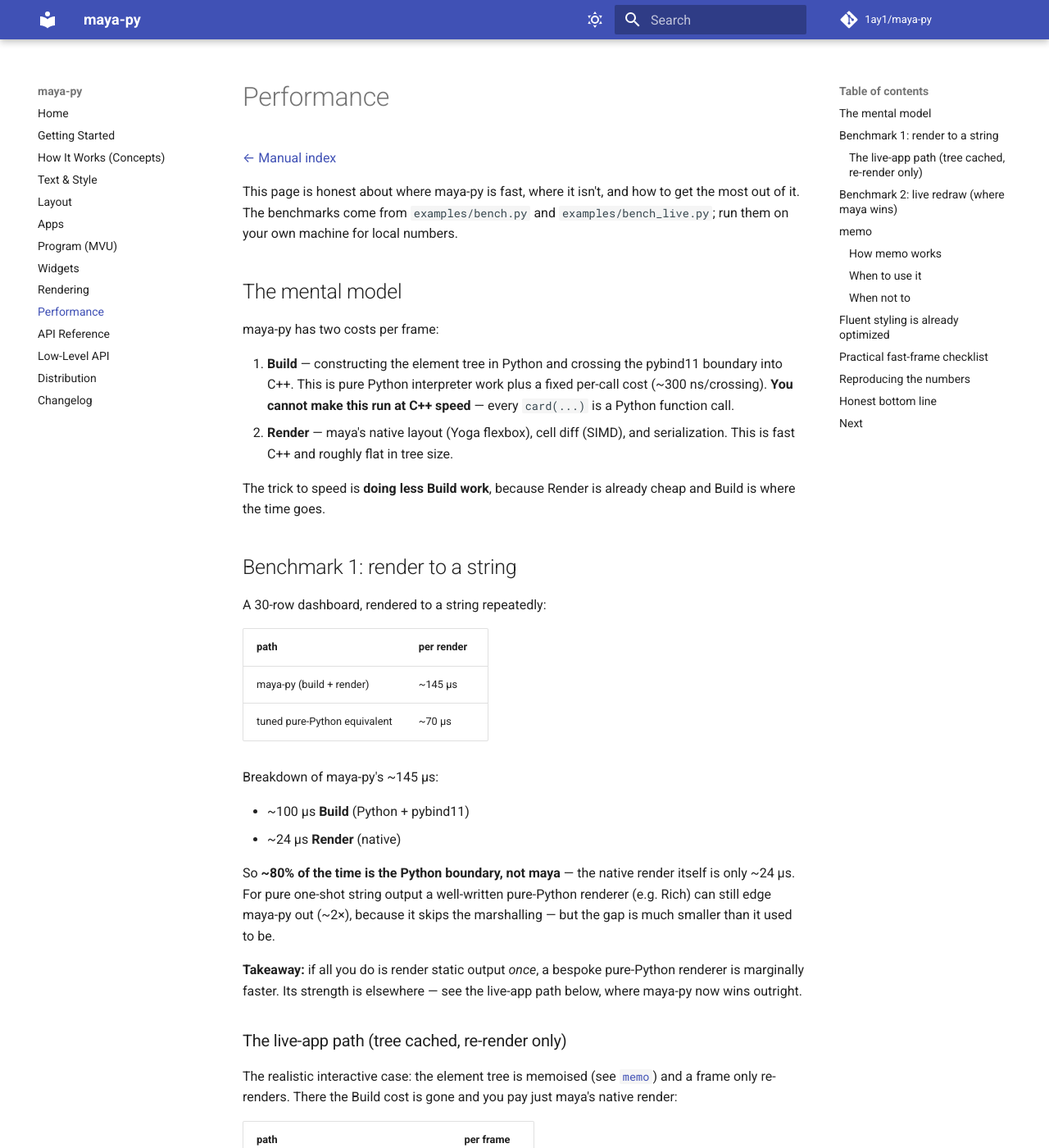
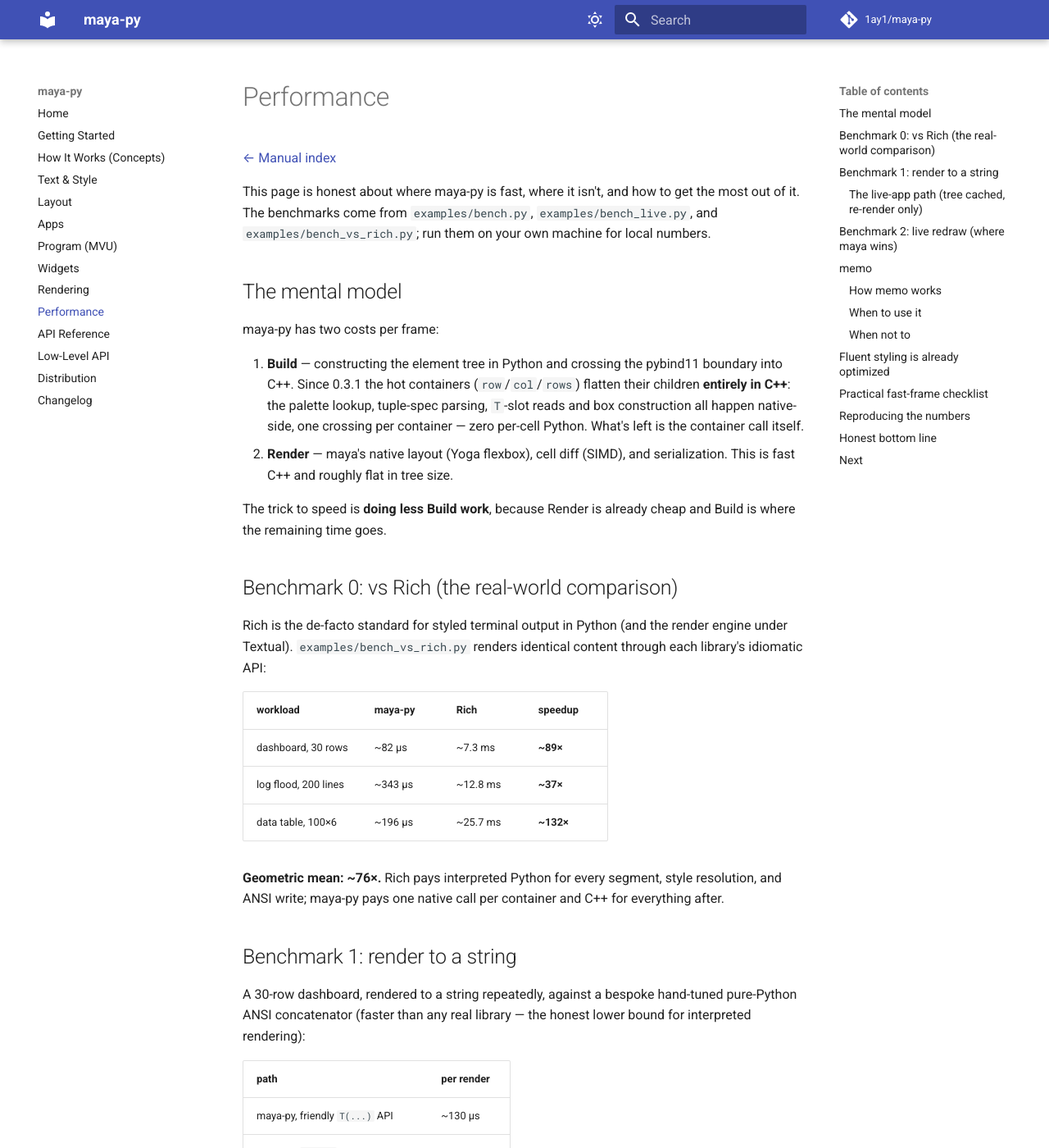
Before and after one commit to 1ay1/maya-py, an MkDocs documentation site: the page built from docs/performance.md, in a window 1280 px wide and 1400 px high. Shown: the whole window at 82% size. Built offline with MkDocs 1.6.1 and Material for MkDocs 9.7.7, drawn with Linux system fonts in a browser that asks for light colours; comment, search, counter and statistics services are not loaded; some of the changed text lies outside the part shown.

Commit message:
release: v0.3.1 — bench vs Rich (~76× geomean), refreshed perf docs
- examples/bench_vs_rich.py: head-to-head against Rich on three identical
  workloads through each library's idiomatic API (pre-built Console, only
  the StringIO sink swapped per frame — no setup cost charged to Rich):
  dashboard 30 rows ~89×, log flood 200 lines ~37×, table 100×6 ~132×,
  geometric mean ~76× faster.
- examples/bench.py: report the rows() idiom (build 39 µs; full 83 µs —
  within ~20% of the no-layout pure-Python lower bound).
- README + docs/performance.md rewritten with the new numbers; the old
  "Rich is faster for one-shot output" caveat is gone.
- changelog 0.3.1, version bumped.

```diff
--- a/docs/performance.md
+++ b/docs/performance.md
@@ -3,45 +3,63 @@
 [← Manual index](index.md)
 
 This page is honest about where maya-py is fast, where it isn't, and how to
-get the most out of it. The benchmarks come from `examples/bench.py` and
-`examples/bench_live.py`; run them on your own machine for local numbers.
+get the most out of it. The benchmarks come from `examples/bench.py`,
+`examples/bench_live.py`, and `examples/bench_vs_rich.py`; run them on your
+own machine for local numbers.
 
 ## The mental model
 
 maya-py has two costs per frame:
 
 1. **Build** — constructing the element tree in Python and crossing the
-   pybind11 boundary into C++. This is pure Python interpreter work plus a
-   fixed per-call cost (~300 ns/crossing). **You cannot make this run at C++
-   speed** — every `card(...)` is a Python function call.
+   pybind11 boundary into C++. Since 0.3.1 the hot containers
+   (`row`/`col`/`rows`) flatten their children **entirely in C++**: the
+   palette lookup, tuple-spec parsing, `T`-slot reads and box construction
+   all happen native-side, one crossing per container — zero per-cell
+   Python. What's left is the container call itself.
 2. **Render** — maya's native layout (Yoga flexbox), cell diff (SIMD), and
    serialization. This is fast C++ and roughly flat in tree size.
 
 The trick to speed is **doing less Build work**, because Render is already
-cheap and Build is where the time goes.
+cheap and Build is where the remaining time goes.
+
+## Benchmark 0: vs Rich (the real-world comparison)
+
+Rich is the de-facto standard for styled terminal output in Python (and the
+render engine under Textual). `examples/bench_vs_rich.py` renders identical
+content through each library's idiomatic API:
+
+| workload | maya-py | Rich | speedup |
+|----------|---------|------|---------|
+| dashboard, 30 rows | ~82 µs | ~7.3 ms | **~89×** |
+| log flood, 200 lines | ~343 µs | ~12.8 ms | **~37×** |
+| data table, 100×6 | ~196 µs | ~25.7 ms | **~132×** |
+
+**Geometric mean: ~76×.** Rich pays interpreted Python for every segment,
+style resolution, and ANSI write; maya-py pays one native call per container
+and C++ for everything after.
 
 ## Benchmark 1: render to a string
 
-A 30-row dashboard, rendered to a string repeatedly:
+A 30-row dashboard, rendered to a string repeatedly, against a bespoke
+hand-tuned pure-Python ANSI concatenator (faster than any real library —
+the honest lower bound for interpreted rendering):
 
 | path | per render |
 |------|-----------|
-| maya-py (build + render) | ~145 µs |
-| tuned pure-Python equivalent | ~70 µs |
+| maya-py, friendly `T(...)` API | ~130 µs |
+| maya-py, `rows()` idiom | ~83 µs |
+| bespoke pure-Python lower bound | ~70 µs |
 
-Breakdown of maya-py's ~145 µs:
+Breakdown of the `rows()` path's ~83 µs:
 
-- ~100 µs **Build** (Python + pybind11)
-- ~24 µs **Render** (native)
+- ~39 µs **Build** (one native call for the whole table)
+- ~26 µs **Render** (native layout + paint)
+- the rest: the card/fields around the table
 
-So **~80% of the time is the Python boundary, not maya** — the native
-render itself is only ~24 µs. For pure one-shot string output a well-written
-pure-Python renderer (e.g. Rich) can still edge maya-py out (~2×), because it
-skips the marshalling — but the gap is much smaller than it used to be.
-
-**Takeaway:** if all you do is render static output *once*, a bespoke
-pure-Python renderer is marginally faster. Its strength is elsewhere — see the
-live-app path below, where maya-py now wins outright.
+**Takeaway:** even for one-shot static output maya-py is now within ~20% of
+a renderer that does *no layout at all*, and dramatically ahead of any real
+library. The old "Rich is faster for one-shot output" caveat is gone.
 
 ### The live-app path (tree cached, re-render only)
 
@@ -51,10 +69,10 @@
 
 | path | per frame |
 |------|-----------|
-| maya-py (cached tree, re-render) | ~24 µs |
+| maya-py (cached tree, re-render) | ~26 µs |
 | pure-Python (must rebuild every frame) | ~70 µs |
 
-**maya-py is ~2.9× faster here** — and unlike the pure-Python concatenator it
+**maya-py is ~2.7× faster here** — and unlike the pure-Python concatenator it
 still does real flexbox layout, wrapping, responsive sizing, and a partial-frame
 diff.
 
--- a/pyproject.toml
+++ b/pyproject.toml
@@ -4,7 +4,7 @@
 
 [project]
 name = "maya-py"
-version = "0.3.0"
+version = "0.3.1"
 description = "Python bindings for the maya C++26 TUI framework"
 readme = "README.md"
 requires-python = ">=3.9"
--- a/src/maya_py/__init__.py
+++ b/src/maya_py/__init__.py
@@ -355,4 +355,4 @@
     __version__ = _pkg_version("maya-py")
     del _pkg_version
 except Exception:  # PackageNotFoundError or metadata missing (source checkout)
-    __version__ = "0.3.0"
+    __version__ = "0.3.1"
```
Also changed, not shown: README.md (+37 -22 lines), docs/changelog.md (+28 -0 lines), 2 other files.
